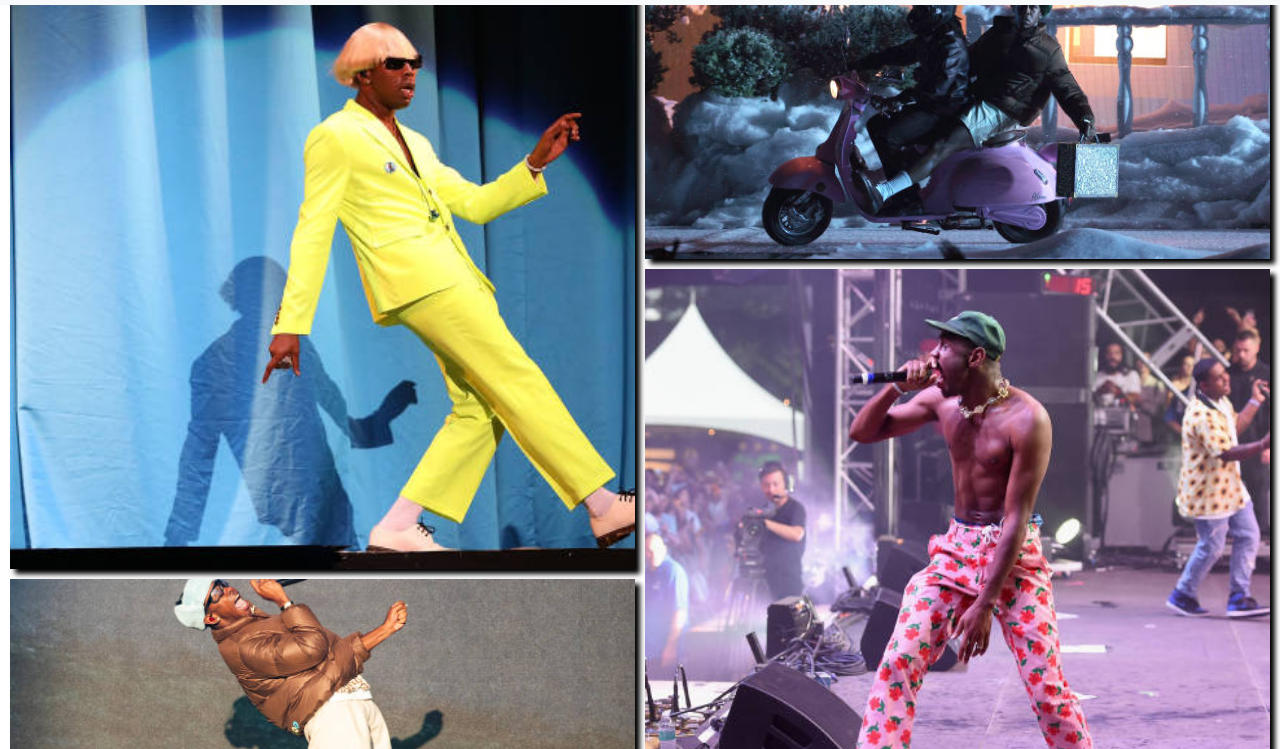
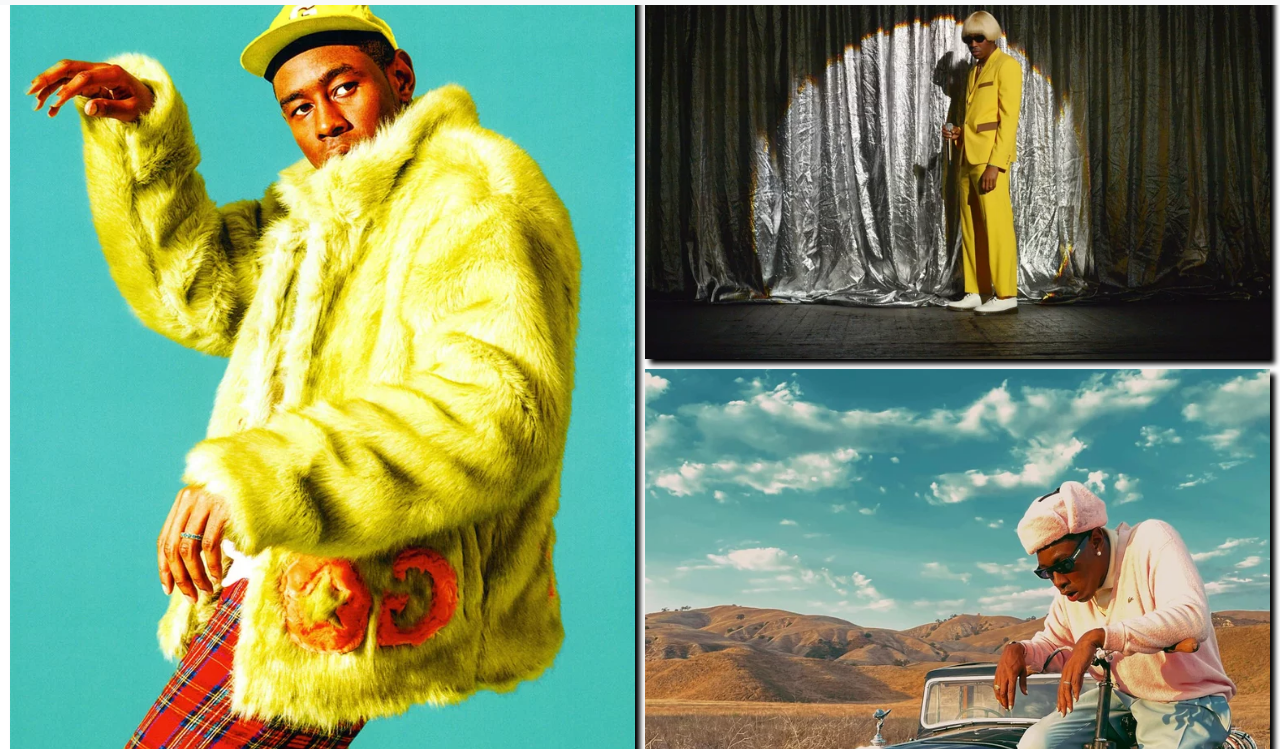
Before and after one commit to pablovacchelli/PreEntrega2-Vacchelli, a website: page pages/galeria.html in a window 1280 px wide. Shown: the part 51-800 px from the top of the page. Drawn offline with nearby package versions, Linux system fonts and the light colour scheme.

Commit message:
modifique html y estilos

```diff
--- a/pages/galeria.html
+++ b/pages/galeria.html
@@ -61,11 +61,11 @@
 <section class="grilla">
 
     <article class="caja c1">
-        <img src="../assets/images/tyy.jpg" alt="concert">
+        <img src="../assets/images/gallery9.webp" alt="concert">
     </article>
-    <article class="caja c2"><img src="../assets/images/mototy.jpg" alt="concertinmotorcycle"></article>
-    <article class="caja c3"><img src="../assets/images/ty3.jpg" alt="singininconcer"></article>
-    <article class="caja c4"><img src="../assets/images/concertty.jpg" alt="singinginconcert"></article>
+    <article class="caja c2"><img src="../assets/images/gallery8.webp" alt="concertinmotorcycle"></article>
+    <article class="caja c3"><img src="../assets/images/gallery5.webp" alt="singininconcer"></article>
+    <article class="caja c4"><img src="../assets/images/gallery6.webp" alt="singinginconcert"></article>
     <article class="caja c5"><img src="../assets/images/gallery1.webp" alt="picoftyler"></article>
     <article class="caja c6"><img src="../assets/images/gallery2.webp" alt="picoftyler"></article>
     <article class="caja c7"><img src="../assets/images/gallery3.webp" alt="picoftyler"></article>
--- a/scss/layout/_about.scss
+++ b/scss/layout/_about.scss
@@ -56,6 +56,14 @@
 
 }
 
+@media screen and (max-width: 768px) {
+    .boxes:nth-child(2n) {
+
+        flex-direction: column;
+    }
+
+}
+
 
 .box__content {
 
--- a/scss/layout/_galeria.scss
+++ b/scss/layout/_galeria.scss
@@ -3,15 +3,16 @@
     max-height: 100%;
     display: grid;
     grid-template-columns: repeat(4, 1fr);
-    grid-template-rows: repeat(6, 300px);
+    grid-template-rows: repeat(6, 400px);
 
     grid-template-areas:
     'area1 area1 area2 area2'
     'area1 area1 area4 area4'
     'area3 area3 area4 area4'
-    'area5 area6 area7 area8'
-    'area5 area6 area7 area8'
-    'area5 area6 area7 area8'
+    'area5 area5 area6 area6'
+    'area5 area5 area8 area8'
+    'area7 area7 area8 area8'
+
     ;
     gap: 10px;
     padding: 10px;
@@ -25,6 +26,7 @@
     height: 100%;
     @include flex-column-center;
     align-items: center;
+    transition: 0.5s;
 
     box-shadow: $box-shadow;
     img{
@@ -34,6 +36,7 @@
         transition: 0.5s;
 
     }
+
 }
 
 
--- a/scss/layout/_home.scss
+++ b/scss/layout/_home.scss
@@ -28,7 +28,7 @@
         color: white;
         font-family: $titlefont;
         font-size: 30px;
-        text-align: center;
+
 
     }
 }
@@ -63,6 +63,12 @@ h1, h3 {
     text-align: center;
     padding: 25px;
 }
+@media screen and (max-width: 768px) {
+    .row {
+        gap: 20px;
+    }
+
+}
 
 .spotifycard {
     padding: 20px;
```
Also changed, not shown: index.html (+1 -1 lines), assets/images/carousel4.webp (added), assets/images/carousel5.jpg (added), assets/images/carousellleee).webp (added), assets/images/gallery10.webp (added), assets/images/gallery5.webp (added), assets/images/gallery6.webp (added), assets/images/gallery7.webp (added), assets/images/gallery8.webp (added), assets/images/gallery9.webp (added), css/style.css, 1 other file.
